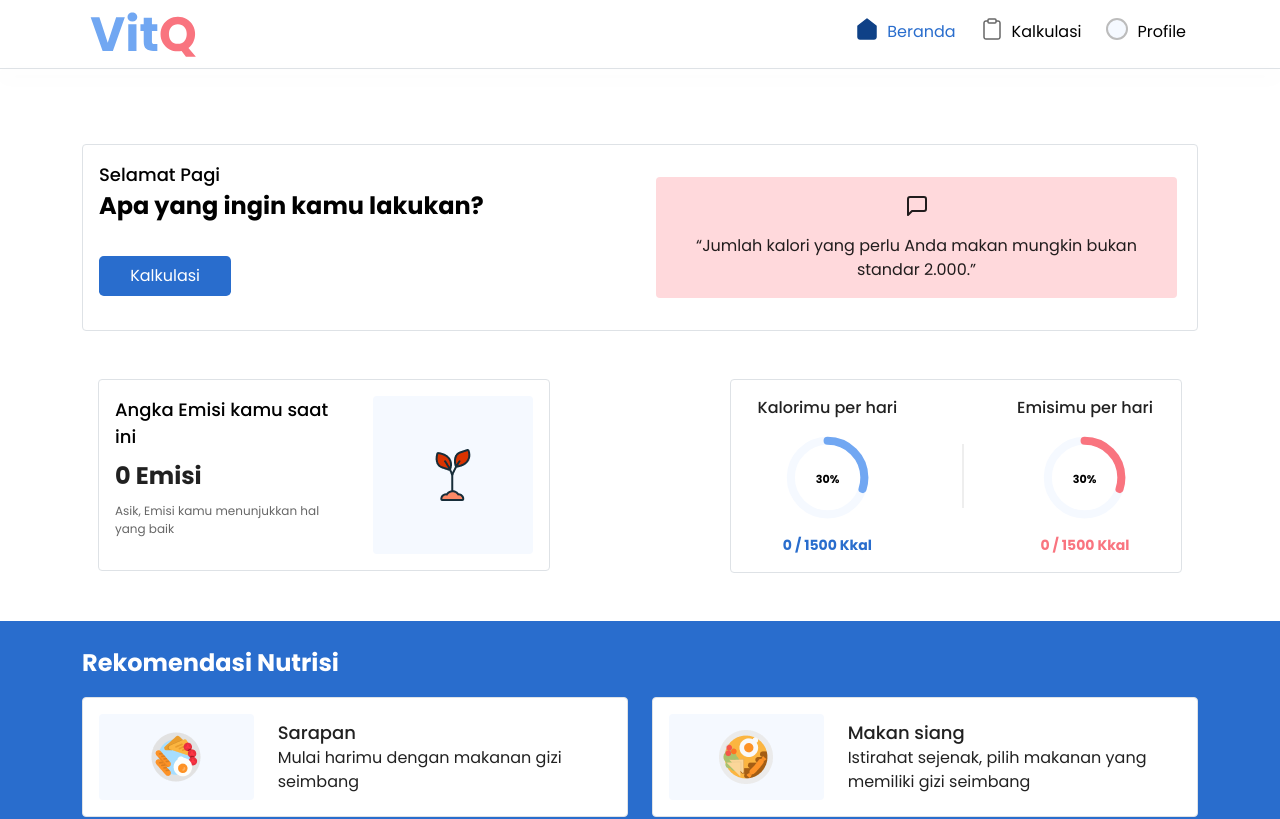
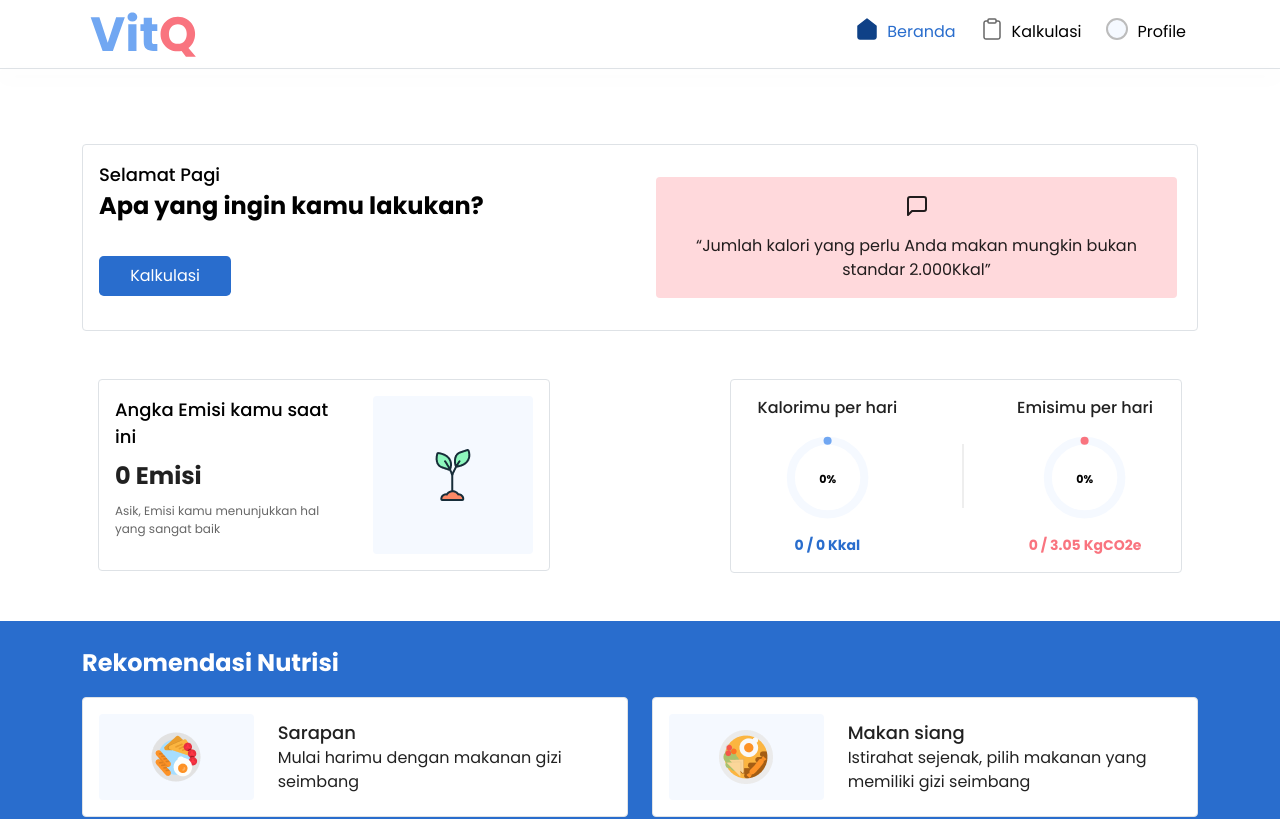
Before and after one commit to vitQQ/front-end-vitQ, a React (Create React App) app: page /home in a window 1280 px wide. Shown: the top 819 px of the page. Built offline with nearby package versions, Linux system fonts and the light colour scheme; no server answers.

Commit message:
edit redux user, edit home logic get api

```diff
--- a/src/pages/Home/Home.jsx
+++ b/src/pages/Home/Home.jsx
@@ -1,4 +1,4 @@
-import React from "react";
+import React, { useEffect } from "react";
 import { Container, Row, Col } from "react-bootstrap";
 import Button from "../../components/button";
 import { MessageSquare } from "react-feather";
@@ -6,11 +6,29 @@ import TREE from "../../components/tree";
 import FOOD from "../../components/foodTime";
 import "./assets/home.css";
 import gambar from "./assets/aktivitas.png";
-import {Link} from 'react-router-dom'
+import { Link } from "react-router-dom";
+import { useSelector, useDispatch } from "react-redux";
+import { home } from "../../redux/action/action.user";
 
 export default function Home() {
-  const time = new Date().getHours()
-  console.log(time)
+  const time = new Date().getHours();
+  const data = useSelector((state) => state.userReducers);
+  const dispatch = useDispatch();
+
+  const { historyToday, user } = data;
+  console.log(historyToday);
+  console.log(data);
+
+  const emisi = historyToday.reduce((a, b) => a + b.jumlah_emisi, 0);
+  const kalori = historyToday.reduce((a, b) => a + b.jumlah_kalori, 0);
+  const jumlahKalori = user.length !== 0 ? user.result.jumlahKalori : 0;
+
+  const hasil = (kalori / jumlahKalori) * 100
+
+  useEffect(() => {
+    dispatch(home());
+  }, [dispatch]);
+
   return (
     <Container fluid className="px-0">
       <div className="mt-5 py-md-5">
@@ -21,13 +39,19 @@ export default function Home() {
                 <Row>
                   <Col>
                     <div className="text-active fs-h3 fw-semibold">
-                      {time < 10 ? "Selamat Pagi" : time < 14 ? "Selamat Siang" : time < 18 ? "Selamat Sore" : "Selamat Malam"}
+                      {time < 10
+                        ? "Selamat Pagi"
+                        : time < 14
+                        ? "Selamat Siang"
+                        : time < 18
+                        ? "Selamat Sore"
+                        : "Selamat Malam"}
                     </div>
                     <div className="text-active fs-h2 fw-bold mb-3">
                       Apa yang ingin kamu lakukan?
                     </div>
                     <Col xl={3} md={4}>
-                      <Button value="Kalkulasi" />
+                      <Link to="/kalkulasi"><Button value="Kalkulasi" /></Link>
                     </Col>
                   </Col>
                 </Row>
@@ -39,7 +63,7 @@ export default function Home() {
                   </div>
                   <div className="text-center">
                     “Jumlah kalori yang perlu Anda makan mungkin bukan standar
-                    2.000.”
+                    2.000Kkal”
                   </div>
                 </div>
               </Col>
@@ -50,29 +74,40 @@ export default function Home() {
             <Row className="mx-3">
               <Col md={6} sm={12}>
                 <Row>
-                  <Col md={10} sm={12} xs={12} className="rounded p-3 border mt-5">
+                  <Col
+                    md={10}
+                    sm={12}
+                    xs={12}
+                    className="rounded p-3 border mt-5"
+                  >
                     <Row>
                       <Col sm={7} xs={7}>
                         <div className="text-active fs-h3 fw-semibold mb-2">
                           Angka Emisi kamu saat ini
                         </div>
-                        <div className="fs-h2 fw-bold mb-2">0 Emisi</div>
+                        <div className="fs-h2 fw-bold mb-2">{emisi} Emisi</div>
                         <div className="fs-caption textInActive mb-3">
-                          Asik, Emisi kamu menunjukkan hal yang baik
+
+                          {emisi < 1 ? "Asik, Emisi kamu menunjukkan hal yang sangat baik" : emisi < 1.5 ? "Oke, Emisi kamu menunjukan hal yang cukup baik" : emisi < 2.5 ? "Yah, Emisi kamu menunjukan hal yang kurang baik" : "Gawat, Emisi kamu menunjukan hal yang tidak baik"}
                         </div>
                       </Col>
                       <Col sm={5} xs={5} className=" rounded">
                         <div className="rounded p-3 bg-primary-1 h-100 d-flex justify-content-center flex-column align-items-center">
-                          <img src={TREE.bad} alt=""></img>
+                          <img src={ emisi < 1 ? TREE.good : emisi < 1.5 ? TREE.ok : emisi < 2.5 ? TREE.bad : TREE.terrible} alt=""></img>
                         </div>
                       </Col>
                     </Row>
                   </Col>
                 </Row>
               </Col>
-              <Col sm={12}  md={6}>
+              <Col sm={12} md={6}>
                 <Row>
-                  <Col md={10} sm={12} xs={12} className="rounded p-3 border mt-5 ms-auto">
+                  <Col
+                    md={10}
+                    sm={12}
+                    xs={12}
+                    className="rounded p-3 border mt-5 ms-auto"
+                  >
                     <Row>
                       <Col xs={5} sm={5} className="m-auto">
                         <div className="m-auto">
@@ -92,18 +127,20 @@ export default function Home() {
                               />
                               <path
                                 class="circle"
-                                stroke-dasharray="30, 100"
+                                strokeDasharray={`${
+                                  isNaN(hasil) ? 0 : hasil
+                                }, 100`}
                                 d="M18 2.0845
           a 15.9155 15.9155 0 0 1 0 31.831
           a 15.9155 15.9155 0 0 1 0 -31.831"
                               />
                               <text x="18" y="20.35" className="percentage ">
-                                30%
+                                {(isNaN(hasil) ? 0 : hasil).toFixed()}%
                               </text>
                             </svg>
                           </div>
                           <div className="fs-subtitle fw-bold text-center text-primary-3">
-                            0 / 1500 Kkal
+                            {kalori} / {jumlahKalori} Kkal
                           </div>
                         </div>
                       </Col>
@@ -125,18 +162,20 @@ export default function Home() {
                               />
                               <path
                                 class="circle"
-                                stroke-dasharray="30, 100"
+                                strokeDasharray={`${
+                                  (emisi / 3.05) * 100
+                                }, 100`}
                                 d="M18 2.0845
           a 15.9155 15.9155 0 0 1 0 31.831
           a 15.9155 15.9155 0 0 1 0 -31.831"
                               />
                               <text x="18" y="20.35" className="percentage ">
-                                30%
+                              {((emisi / 3.05) * 100).toFixed()}%
                               </text>
                             </svg>
                           </div>
                           <div className="fs-subtitle fw-bold text-center text-secondary-2">
-                            0 / 1500 Kkal
+                            {emisi} / {3.05} KgCO2e
                           </div>
                         </div>
                       </Col>
@@ -165,7 +204,9 @@ export default function Home() {
                       </Col>
                       <Col className="m-auto">
                         <div className="fs-h3 fw-semibold">Sarapan</div>
-                      <div className="d-none d-md-block d-lg-block d-xl-block">Mulai harimu dengan makanan gizi seimbang</div>
+                        <div className="d-none d-md-block d-lg-block d-xl-block">
+                          Mulai harimu dengan makanan gizi seimbang
+                        </div>
                       </Col>
                     </Row>
                   </div>
@@ -222,7 +263,9 @@ export default function Home() {
                       </Col>
                       <Col className="m-auto">
                         <div className="fs-h3 fw-semibold">Cemilan</div>
-                      <div className="d-none d-md-block d-lg-block d-xl-block">Dampingi kegiatanmu dengan cemilan yang sehat</div>
+                        <div className="d-none d-md-block d-lg-block d-xl-block">
+                          Dampingi kegiatanmu dengan cemilan yang sehat
+                        </div>
                       </Col>
                     </Row>
                   </div>
--- a/src/redux/action/action.user.js
+++ b/src/redux/action/action.user.js
@@ -78,6 +78,7 @@ export const home = () => {
   return async (dispatch) => {
     dispatch({
       type: "GET_USER_REQUEST",
+      loading: true
     });
     try {
       const config = {
@@ -90,17 +91,33 @@ export const home = () => {
         `${process.env.REACT_APP_URL}/user-makanan`,
       ];
 
-      const getData = await axios.all(endpoints.map((e) => axios.get(e, config)))
-      console.log(getData);
-      const data = getData.map((e) => e.data)
-      const user = data[0]
-      const history = data[1]
-      console.log(user)
+      const getData = await axios.all(
+        endpoints.map((e) => axios.get(e, config))
+      );
+      const data = getData.map((e) => e.data);
+      const user = data[0];
+      const history = data[1];
+      const currentDay = Date().split(" ").slice(0, 3).join(" ");
+      console.log(currentDay)
 
-      dispatch({
+      await dispatch({
         type: "GET_USER_SUCCESS",
-        payload: data,
-        payload2: history
+        loading: true,
+        payload: user,
+        payload2: history,
+      });
+
+      const bla = await history.data.filter((item) => {
+          // const change = item.date_time.split(" ").slice(0, 3).join(" ");
+          return currentDay === item.date_time.split(" ").slice(0, 3).join(" ")
+        })
+
+      console.log(bla)
+
+      await dispatch({
+        type: "GET_USER_SUCCESS2",
+        loading: false,
+        payload3: bla
       });
     } catch (error) {
       dispatch({
--- a/src/redux/reducers/reducer.user.js
+++ b/src/redux/reducers/reducer.user.js
@@ -3,6 +3,7 @@ const initialState = {
   history: [],
   loading: false,
   error: null,
+  historyToday: [],
   token: localStorage.getItem("token") ? localStorage.getItem("token") : null
 };
 
@@ -11,19 +12,25 @@ const userReducers = (state = initialState, action) => {
     case "GET_USER_REQUEST":
       return {
         ...state,
-        loading: true,
+        loading: action.loading,
       };
     case "GET_USER_SUCCESS":
       return {
         ...state,
         user: action.payload,
         history: action.payload2,
-        loading: false,
+        loading: action.loading,
       };
+    case "GET_USER_SUCCESS2":
+      return {
+        ...state,
+        historyToday: action.payload3,
+        loading: action.loading,
+      }
     case "GET_USER_FAIL":
       return {
         ...state,
-        loading: false,
+        loading: action.loading,
         error: action.error,
       };
     case "POST_USER_REQUEST":
```
Lines whose indentation alone changed are shown as unchanged.
